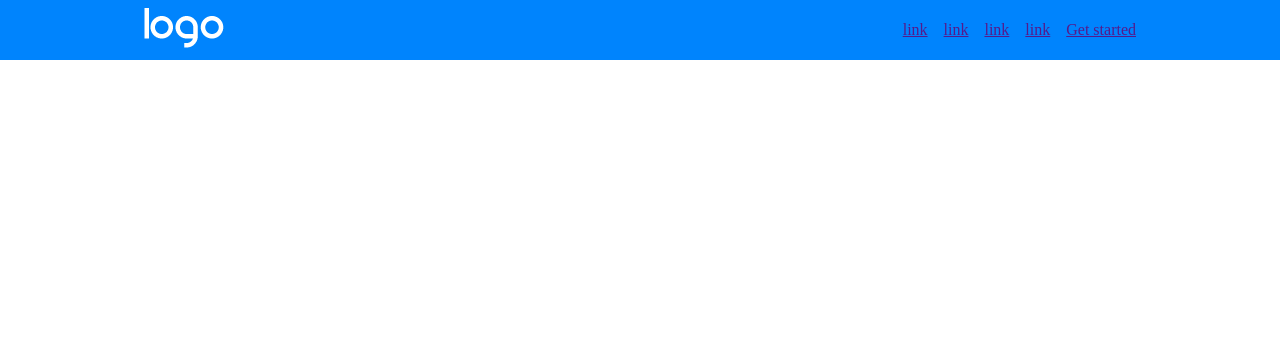
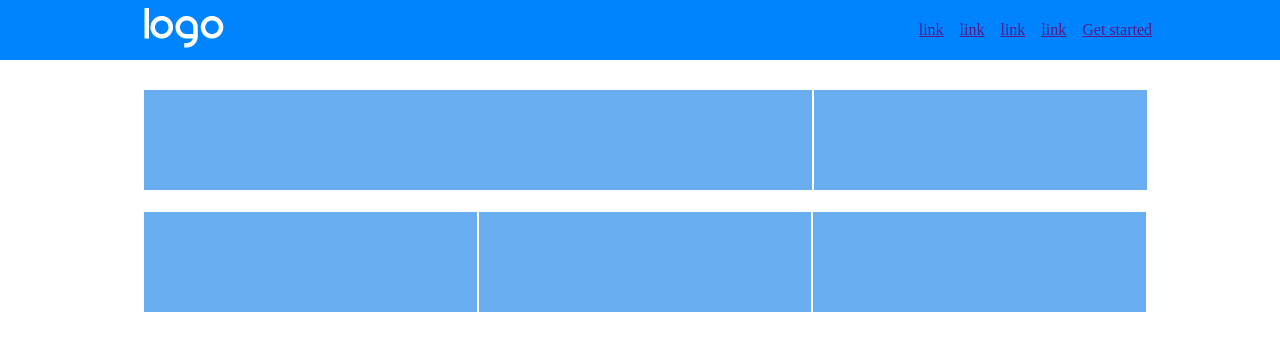
Before and after one commit to GessicaCalcagno/htmlcss-responsive-layout, a plain HTML site: page index.html in a window 1280 px wide. Drawn offline with Linux system fonts and the light colour scheme.

Commit message:
Add: hero

```diff
--- a/css/responsive.css
+++ b/css/responsive.css
@@ -2,7 +2,47 @@
     MEDIA QUERY TABLET
  ************************************************/
  @media screen and (min-width: 768px) {
+
      /* Header uguale per il mobile */
+     /* ------------------------------ */
+
+     .container {
+         width: 80%;
+         margin: 0 auto;
+         max-width: 1200px;
+     }
+
+     /* ---------- HERO -------- */
+     .container,
+     .hero {
+         flex-wrap: wrap;
+         display: flex;
+         gap: 2px;
+         padding-right: 0;
+     }
+
+     .hero-wrapper {
+         margin-top: 70px;
+         align-items: center;
+     }
+
+     .big-card {
+         width: 66.3%;
+     }
+
+     .card-right {
+         width: 33%;
+     }
+
+     .card {
+         width: 33%;
+     }
+
+     .big-card,
+     .card {
+         padding: 30px;
+         margin-right: 0;
+     }
 
  }
 
@@ -11,13 +51,10 @@
  /************************************************
     MEDIA QUERY DESKTOP
  ************************************************/
+
  @media screen and (min-width: 992px) {
-    .container {
-      width: 80%;
-      margin: 0 auto;
-      max-width: 1200px;
-    }
-/* -----------HEADER--------- */
+
+     /* ----------- HEADER --------- */
      .hamburger-menu {
          display: none;
      }
@@ -25,4 +62,7 @@
      .header-menu {
          display: flex;
      }
+
+
+
  }
--- a/css/style.css
+++ b/css/style.css
@@ -4,13 +4,14 @@
     padding: 0;
     box-sizing: border-box;
 }
-  img{
+
+img {
     max-width: 100%;
 }
 
-  body{
-    font-family:'PT Sans';
-    font-size: clamp( 1.8rem, calc(3vh + 0.8), 3rem);
+body {
+    font-family: 'PT Sans';
+    font-size: clamp(1.8rem, calc(3vh + 0.8), 3rem);
 }
 
 /* COMMON */
@@ -27,21 +28,30 @@
     display: flex;
 }
 
-  .centre{
+.centre {
     justify-content: center;
     align-items: center;
 }
+
 .justify-content-between {
     justify-content: space-between;
 }
 
-  /* HEADER */
+.mrg-top-70{
+    margin-top: 70px;
+}
+
+
+/* ------------HEADER ----------*/
 .header {
     background-color: #0084FD;
+    width: 100%;
     height: 60px;
+    position: fixed;
+    z-index: 9999;
 }
 
-  .logo-hed img{
+.logo-hed img {
     vertical-align: middle;
 }
 
@@ -60,7 +70,16 @@
     border: 0;
     background-color: transparent;
 }
+/* ------------ AND HEADER ----------*/
 
-/************************************************
-    MEDIA QUERY DESKTOP
- ************************************************/
+/* -------------- HERO ---------------------*/
+
+.card,
+.big-card,
+.card-right{
+    width: 100%;
+    margin-top: 20px;
+    /* degub */
+    background-color: #67adef;
+    min-height: 100px;
+}
--- a/index.html
+++ b/index.html
@@ -1,5 +1,6 @@
 <!DOCTYPE html>
 <html lang="en">
+
 <head>
     <meta charset="UTF-8">
     <meta name="viewport" content="width=device-width, initial-scale=1.0">
@@ -8,7 +9,7 @@
     <!-- Font awesome -->
     <link rel="stylesheet" href="https://cdnjs.cloudflare.com/ajax/libs/font-awesome/6.5.1/css/all.min.css"
         integrity="sha512-DTOQO9RWCH3ppGqcWaEA1BIZOC6xxalwEsw9c2QQeAIftl+Vegovlnee1c9QX4TctnWMn13TZye+giMm8e2LwA=="
-      crossorigin="anonymous" referrerpolicy="no-referrer"/>
+        crossorigin="anonymous" referrerpolicy="no-referrer" />
 
     <!-- Custom Styles -->
     <link rel="stylesheet" href="./css/style.css" />
@@ -50,9 +51,77 @@
     <!-- /HEADER -->
 
 
+
+    <main>
         <!-- HERO con 5 card ed una che occupa due spazi -->
+        <section class="hero-section">
+            <div class=" flex">
+                <div class="mrg-top-70 container hero-container hero-wrapper ">
+                    <div class="big-card flex">
+                        <div class="text">
+
+                        </div>
+                        <div class="hero-img">
+
+                        </div>
+                    </div>
+
+                    <!-- 2 CARD -->
+                    <div class="card-right flex">
+                        <div class="text">
+
+                        </div>
+                        <div class="hero-img">
+
+                        </div>
+                    </div>
+
+                    <!-- 3 CARD -->
+                    <div class="card flex">
+                        <div class="text">
+
+                        </div>
+                        <div class="hero-img">
+
+                        </div>
+                    </div>
+
+                    <!-- 4 CARD -->
+                    <div class="card flex">
+                        <div class="text">
+
+                        </div>
+                        <div class="hero-img">
+
+                        </div>
+                    </div>
+
+                    <!-- 5 CARD -->
+                    <div class="card flex">
+                        <div class="text">
+
+                        </div>
+                        <div class="hero-img">
+
+                        </div>
+                    </div>
+
+
+                </div>
+            </div>
+        </section>
+
 
         <!-- /HERO  -->
 
+
+
+
+
+    </main>
+
+
+
 </body>
+
 </html>
```
Lines whose indentation alone changed are shown as unchanged.
